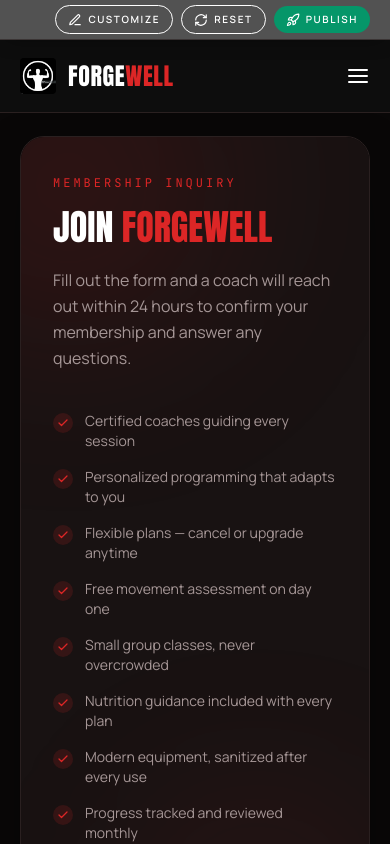
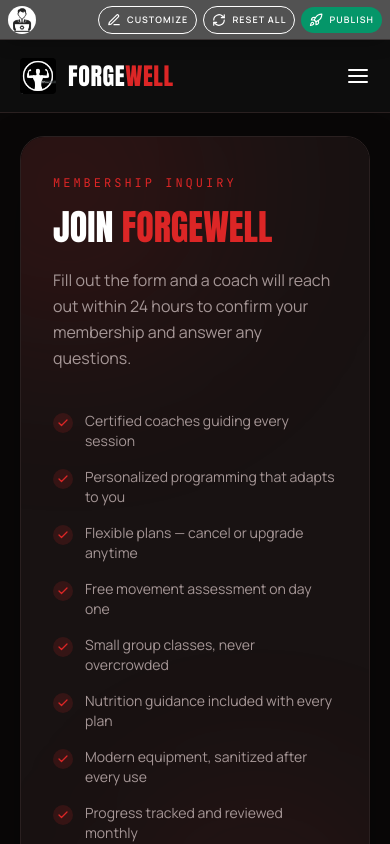
Before and after one commit to Harshsahu17/FORGEWELL-GYM-3, a React (Vite) app: page /inquiry in a window 390 px wide. Shown: the top 844 px of the page. Built offline with nearby package versions, Linux system fonts and the light colour scheme.

Commit message:
topbar fix

```diff
--- a/src/components/SectionToolbar.jsx
+++ b/src/components/SectionToolbar.jsx
@@ -181,36 +181,45 @@
   return (
     <>
       <div className="fixed inset-x-0 top-0 z-[70] h-10 border-b border-border/60 bg-neutral-600 backdrop-blur-md shadow-[0_4px_20px_-8px_rgba(0,0,0,0.6)] print:hidden">
-        <div className="flex h-full items-center justify-between gap-3 px-5 sm:px-8">
-          {/* Left: mode indicator */}
-          <div className="hidden sm:flex items-center gap-2 min-w-0">
+    <div className="flex h-full items-center justify-between gap-2 px-2 sm:gap-3 sm:px-4 md:px-6 lg:px-8">
+
+    {/* Vendor Preview
+        Hidden only on mobile */}
+    {/* Left: Admin Logo + Vendor Preview */}
+    <div className="flex items-center gap-2 min-w-0 flex-shrink-0">
       <img
-              src='/images/admin-logo.avif'
+        src="/images/admin-logo.avif"
         alt="Forgewell logo"
-              className="w-7 h-7 sm:w-7 sm:h-7  rounded-full object-cover flex-shrink-0"
+        className="w-7 h-7 rounded-full object-cover flex-shrink-0"
       />
-            <span className="text-[11px] ml-2 font-semibold uppercase tracking-[0.2em] text-white truncate">
+
+      {/* Hide only the text on mobile */}
+      <span className="hidden min-[600px]:block text-[11px] font-semibold uppercase tracking-[0.2em] text-white truncate">
         Vendor Preview
       </span>
     </div>
 
-          {/* Right: actions */}
-          <div className="flex items-center gap-2 ml-auto">
+    {/* Actions */}
+    <div className="flex items-center gap-1.5 sm:gap-2 ml-auto">
+
+      {/* Live */}
       {publishStatus.published && (
-              <span className="inline-flex items-center gap-1.5 rounded-full border border-emerald-500/30 bg-emerald-500/10 px-2.5 py-1 text-[10px] font-semibold uppercase tracking-[0.16em] text-emerald-400">
-                <span className="relative flex h-1.5 w-1.5">
+        <span className="inline-flex items-center gap-1.5 rounded-full border border-emerald-500/30 bg-emerald-500/10 px-2 sm:px-2.5 py-1 text-[9px] sm:text-[10px] font-semibold uppercase tracking-[0.12em] sm:tracking-[0.16em] text-emerald-400 whitespace-nowrap">
+          <span className="relative flex h-1.5 w-1.5 flex-shrink-0">
             <span className="animate-ping absolute inline-flex h-full w-full rounded-full bg-emerald-400 opacity-75" />
             <span className="relative inline-flex rounded-full h-1.5 w-1.5 bg-emerald-400" />
           </span>
-                Live
+
+          <span>Live</span>
         </span>
       )}
 
+      {/* Customize */}
       {!formOpen && (
         <button
           type="button"
           onClick={() => openCustomizer()}
-                className="inline-flex items-center gap-1.5 rounded-full border border-white px-3 py-1.5 text-[10px] font-semibold uppercase tracking-[0.16em] text-white transition-all duration-200 hover:bg-accent hover:text-white hover:border-accent whitespace-nowrap"
+          className="inline-flex items-center gap-1.5 rounded-full border border-white px-2 sm:px-3 py-1.5 text-[9px] sm:text-[10px] font-semibold uppercase tracking-[0.12em] sm:tracking-[0.16em] text-white transition-all duration-200 hover:bg-accent hover:text-white hover:border-accent whitespace-nowrap"
           aria-label="Customize website"
         >
           <IconEdit />
@@ -218,21 +227,22 @@
         </button>
       )}
 
+      {/* Reset */}
       <button
         type="button"
         onClick={handleResetClick}
-              className="inline-flex items-center gap-1.5 rounded-full border border-white px-3 py-1.5 text-[10px] font-semibold uppercase tracking-[0.16em] text-white transition-all duration-200 hover:bg-accent hover:text-white hover:border-accent whitespace-nowrap"
+        className="inline-flex items-center gap-1.5 rounded-full border border-white px-2 sm:px-3 py-1.5 text-[9px] sm:text-[10px] font-semibold uppercase tracking-[0.12em] sm:tracking-[0.16em] text-white transition-all duration-200 hover:bg-accent hover:text-white hover:border-accent whitespace-nowrap"
       >
         <IconRefresh />
-              <span className="hidden xs:inline">Reset All</span>
-              <span className="xs:hidden">Reset</span>
+        <span>Reset All</span>
       </button>
 
+      {/* Publish / Unpublish */}
       {publishStatus.published ? (
         <button
           type="button"
           onClick={() => setShowUnpublishConfirm(true)}
-                className="inline-flex items-center gap-1.5 rounded-full border border-border bg-bg-card px-3 py-1.5 text-[10px] font-semibold uppercase tracking-[0.16em] text-ink-primary transition-all duration-200 hover:border-red-400/50 hover:text-red-400 whitespace-nowrap"
+          className="inline-flex items-center gap-1.5 rounded-full border border-border bg-bg-card px-2 sm:px-3 py-1.5 text-[9px] sm:text-[10px] font-semibold uppercase tracking-[0.12em] sm:tracking-[0.16em] text-ink-primary transition-all duration-200 hover:border-red-400/50 hover:text-red-400 whitespace-nowrap"
         >
           <IconRocket />
           <span>Unpublish</span>
@@ -241,12 +251,13 @@
         <button
           type="button"
           onClick={() => setShowPublishConfirm(true)}
-                className="inline-flex items-center gap-1.5 rounded-full bg-emerald-600 px-3 py-1.5 text-[10px] font-semibold uppercase tracking-[0.16em] text-white transition-all duration-200 hover:bg-emerald-500 hover:shadow-[0_6px_18px_-6px_rgba(16,185,129,0.7)] whitespace-nowrap"
+          className="inline-flex items-center gap-1.5 rounded-full bg-emerald-600 px-2 sm:px-3 py-1.5 text-[9px] sm:text-[10px] font-semibold uppercase tracking-[0.12em] sm:tracking-[0.16em] text-white transition-all duration-200 hover:bg-emerald-500 hover:shadow-[0_6px_18px_-6px_rgba(16,185,129,0.7)] whitespace-nowrap"
         >
           <IconRocket />
           <span>Publish</span>
         </button>
       )}
+
     </div>
   </div>
 </div>
```
Lines whose indentation alone changed are shown as unchanged.
